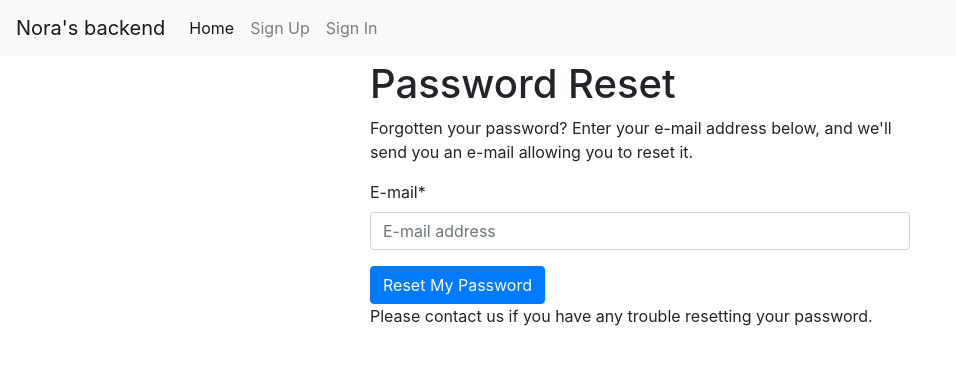
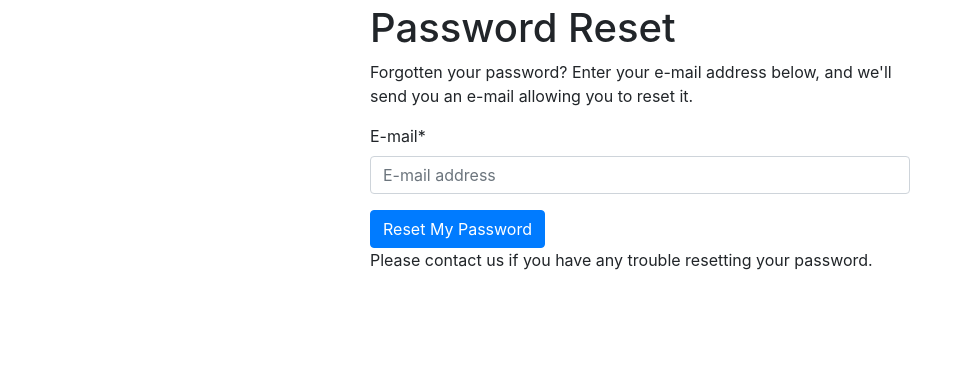
Before and after one commit to chivke/backend-test-acuna, a Django app: page /accounts/password/reset/ in a window 1280 px wide. Shown: the top 365 px of the page, without its empty margins (0-956 px from the left). Run offline with Django 3.2, Linux system fonts and the light colour scheme; some libraries are stand-ins or nearby versions.

Commit message:
refact base template

```diff
--- a/backend/templates/base.html
+++ b/backend/templates/base.html
@@ -1,4 +1,5 @@
-{% load static i18n %}<!DOCTYPE html>
+{% load static i18n %}
+<!DOCTYPE html>
 <html lang="en">
   <head>
     <meta charset="utf-8">
@@ -18,42 +19,8 @@
   </head>
   <body>
     <div class="mb-1">
-      <nav class="navbar navbar-expand-md navbar-light bg-light">
-        <button class="navbar-toggler navbar-toggler-right" type="button" data-toggle="collapse" data-target="#navbarSupportedContent" aria-controls="navbarSupportedContent" aria-expanded="false" aria-label="Toggle navigation">
-          <span class="navbar-toggler-icon"></span>
-        </button>
-        <a class="navbar-brand" href="{% url 'meals:root-router' %}">Nora's backend</a>
-
-        <div class="collapse navbar-collapse" id="navbarSupportedContent">
-          <ul class="navbar-nav mr-auto">
-            <li class="nav-item active">
-              <a class="nav-link" href="{% url 'meals:root-router' %}">Home <span class="sr-only">(current)</span></a>
-            </li>
-            {% if request.user.is_authenticated %}
-              <li class="nav-item">
-                {# URL provided by django-allauth/account/urls.py #}
-                <a class="nav-link" href="{% url 'users:detail' request.user.username  %}">{% trans "My Profile" %}</a>
-              </li>
-              <li class="nav-item">
-                {# URL provided by django-allauth/account/urls.py #}
-                <a class="nav-link" href="{% url 'account_logout' %}">{% trans "Sign Out" %}</a>
-              </li>
-            {% else %}
-              <li class="nav-item">
-                {# URL provided by django-allauth/account/urls.py #}
-                <a id="sign-up-link" class="nav-link" href="{% url 'account_signup' %}">{% trans "Sign Up" %}</a>
-              </li>
-              <li class="nav-item">
-                {# URL provided by django-allauth/account/urls.py #}
-                <a id="log-in-link" class="nav-link" href="{% url 'account_login' %}">{% trans "Sign In" %}</a>
-              </li>
-            {% endif %}
-          </ul>
-        </div>
-      </nav>
-
+      {% include 'components/navbar.html' %}
     </div>
-
     <div class="container">
 
       {% if messages %}
@@ -63,7 +30,7 @@
       {% endif %}
 
       {% block content %}
-        <p>Use this document as a way to quick start any new project.</p>
+
       {% endblock content %}
 
     </div> <!-- /container -->
```
